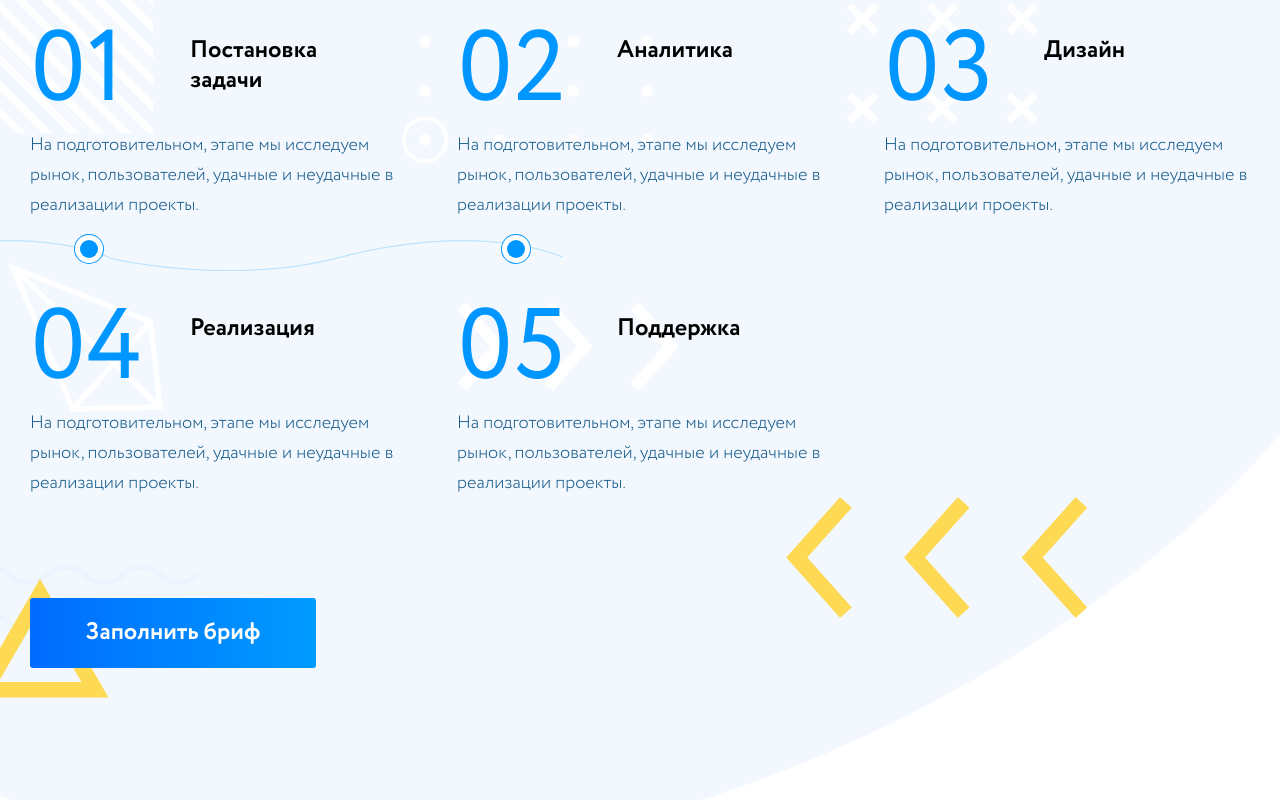
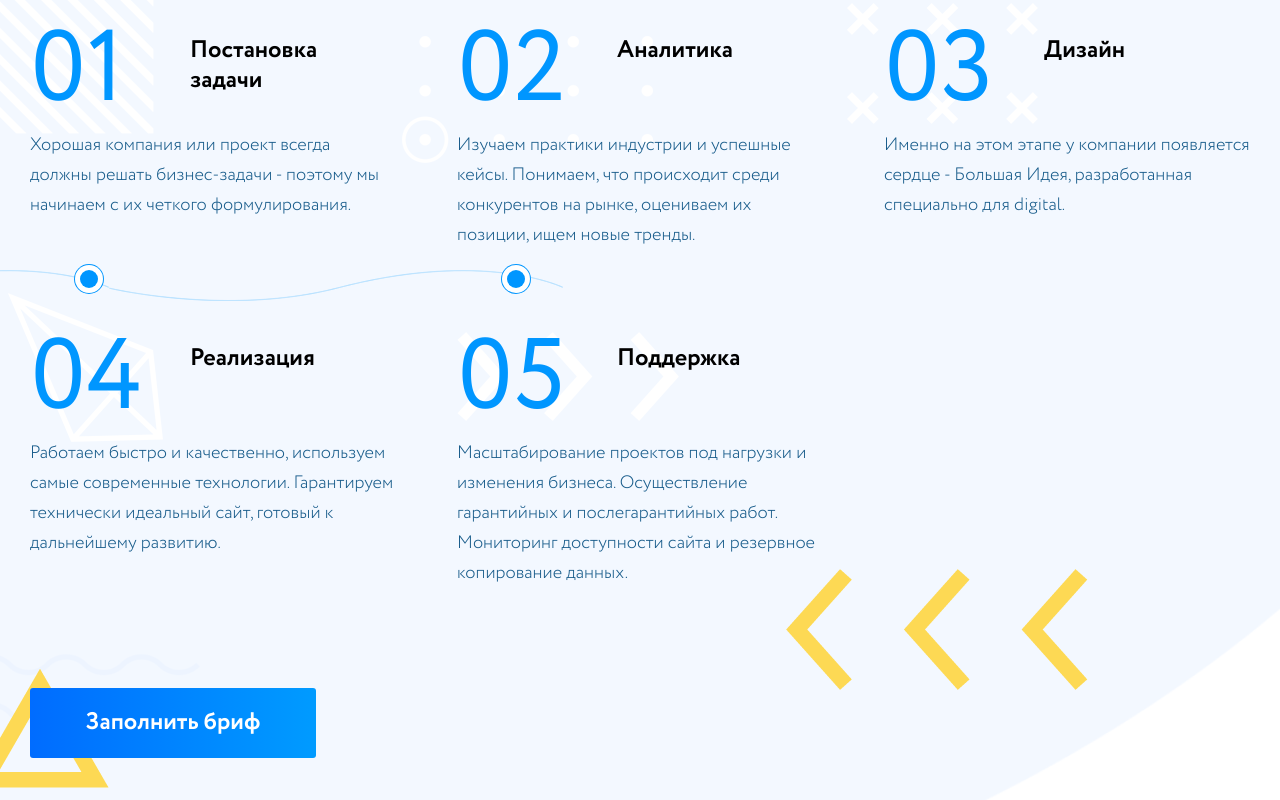
Before and after one commit to artytrik/M-N-agency, a website: page source/index.html in a window 1280 px wide. Shown: the part 4360-5160 px from the top of the page. Drawn offline with nearby package versions, Linux system fonts and the light colour scheme; files that its build step writes are made by us from their sources; a script that the page names is missing.

Commit message:
Меняет наполнение в блоке "Как мы работаем"

```diff
--- a/source/index.html
+++ b/source/index.html
@@ -310,31 +310,31 @@
             <div class="work__list-item-header-wrapper work__list-item-header-wrapper--first">
               <h3 class="work__list-item-header">Постановка задачи</h3>
             </div>
-            <p class="work__list-item-description">На подготовительном, этапе мы исследуем рынок, пользователей, удачные и неудачные в реализации проекты. </p>
+            <p class="work__list-item-description">Хорошая компания или проект всегда должны решать бизнес-задачи - поэтому мы начинаем с их четкого формулирования.</p>
           </li>
           <li class="work__list-item">
             <div class="work__list-item-header-wrapper work__list-item-header-wrapper--second">
               <h3 class="work__list-item-header">Аналитика</h3>
             </div>
-            <p class="work__list-item-description">На подготовительном, этапе мы исследуем рынок, пользователей, удачные и неудачные в реализации проекты. </p>
+            <p class="work__list-item-description">Изучаем практики индустрии и успешные кейсы. Понимаем, что происходит среди конкурентов на рынке, оцениваем их позиции, ищем новые тренды.</p>
           </li>
           <li class="work__list-item">
             <div class="work__list-item-header-wrapper work__list-item-header-wrapper--third">
               <h3 class="work__list-item-header">Дизайн</h3>
             </div>
-            <p class="work__list-item-description">На подготовительном, этапе мы исследуем рынок, пользователей, удачные и неудачные в реализации проекты. </p>
+            <p class="work__list-item-description">Именно на этом этапе у компании появляется сердце - Большая Идея, разработанная специально для digital.</p>
           </li>
           <li class="work__list-item">
             <div class="work__list-item-header-wrapper work__list-item-header-wrapper--fourth">
               <h3 class="work__list-item-header">Реализация</h3>
             </div>
-            <p class="work__list-item-description">На подготовительном, этапе мы исследуем рынок, пользователей, удачные и неудачные в реализации проекты. </p>
+            <p class="work__list-item-description">Работаем быстро и качественно, используем самые современные технологии. Гарантируем технически идеальный сайт, готовый к дальнейшему развитию.</p>
           </li>
           <li class="work__list-item">
             <div class="work__list-item-header-wrapper work__list-item-header-wrapper--fifth">
               <h3 class="work__list-item-header">Поддержка</h3>
             </div>
-            <p class="work__list-item-description">На подготовительном, этапе мы исследуем рынок, пользователей, удачные и неудачные в реализации проекты. </p>
+            <p class="work__list-item-description">Масштабирование проектов под нагрузки и изменения бизнеса. Осуществление гарантийных и послегарантийных работ. Мониторинг доступности сайта и резервное копирование данных.</p>
           </li>
         </ul>
         <div class="work__order-button-wrapper"><button type="button" class="button work__order-button" onclick="Marquiz.showModal('5e09ce78b19f6f00445e8817')">Заполнить бриф</button></div>
```
